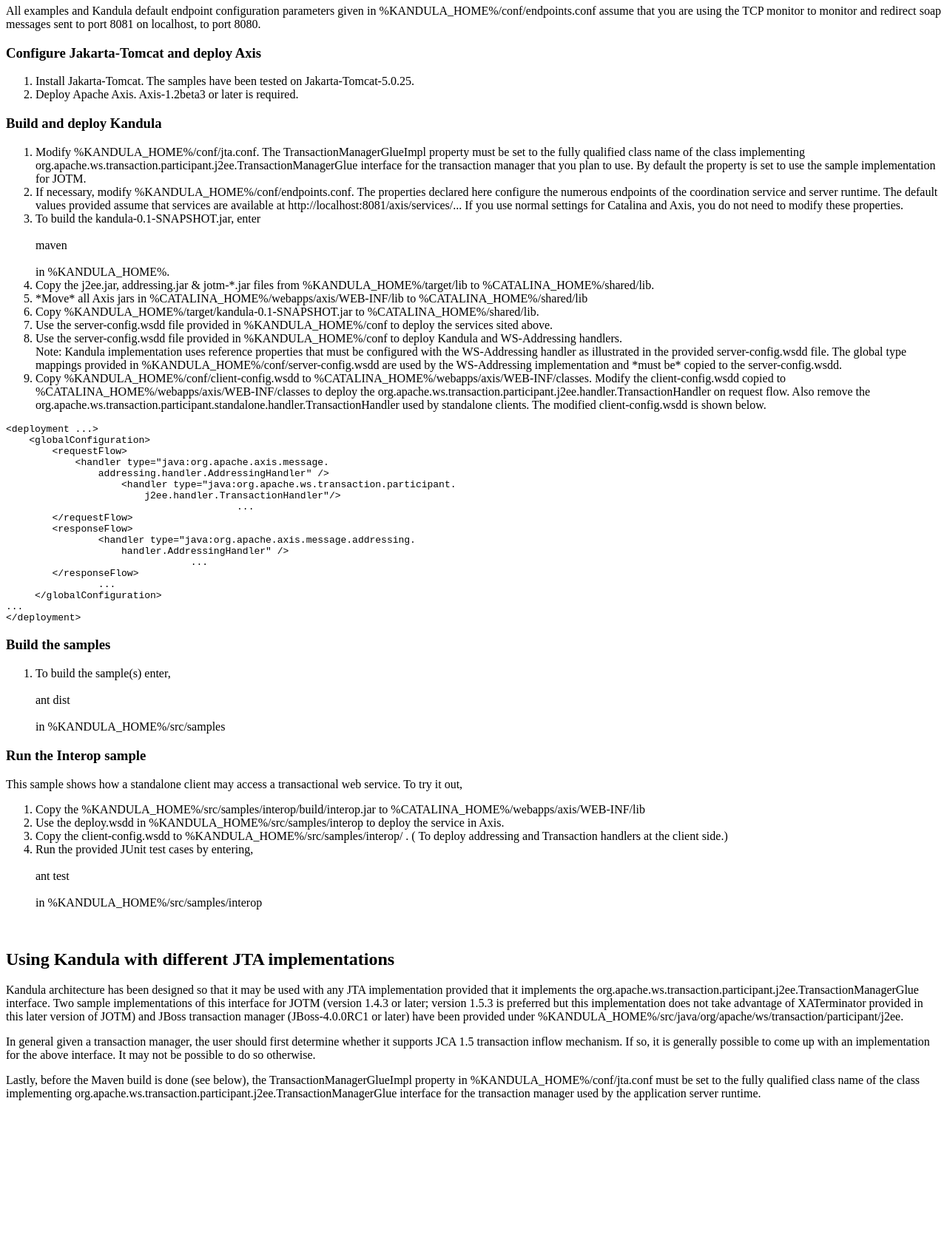
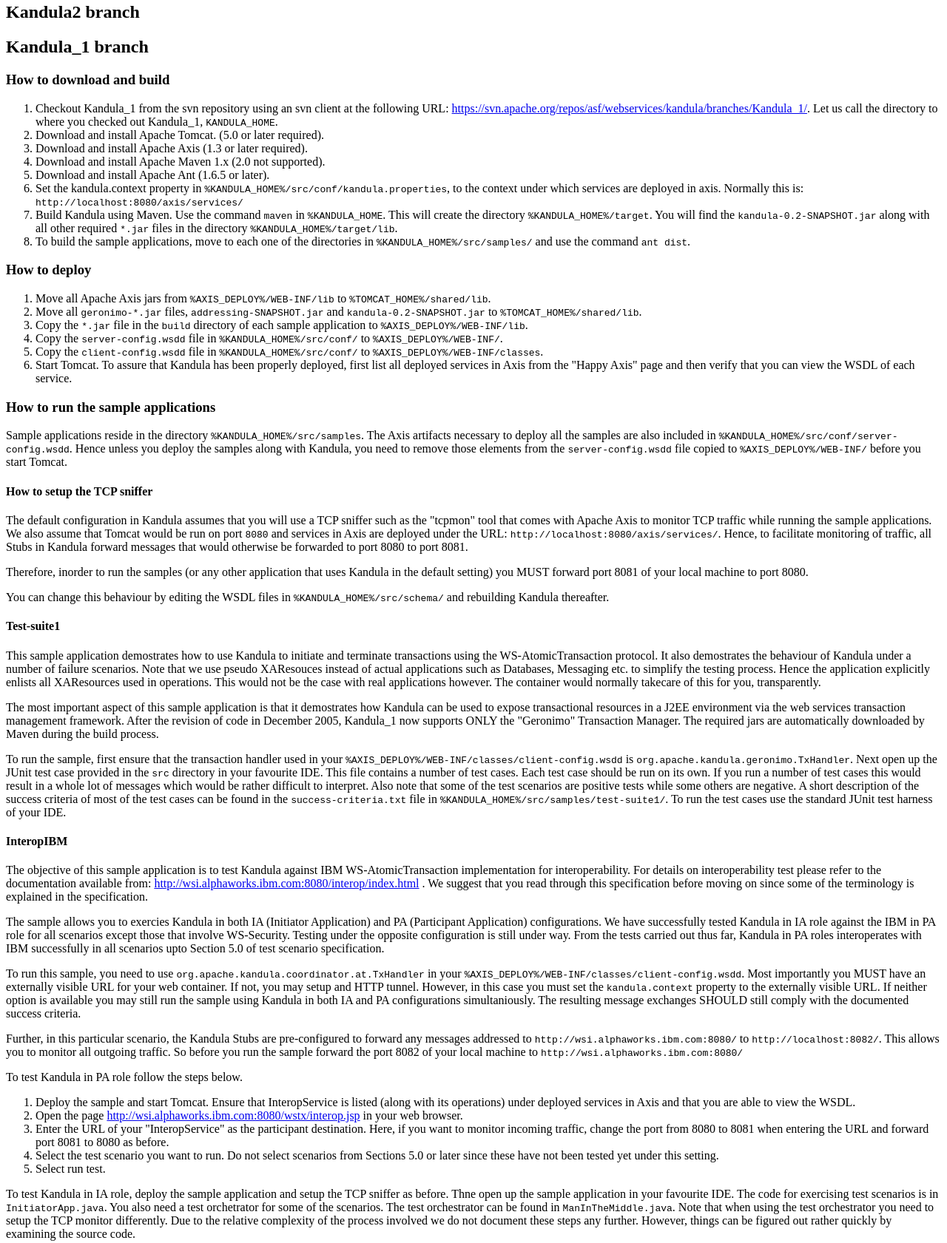
Before and after one commit to apache/kandula, a plain HTML site: page xdocs/user-guide.html in a window 1280 px wide. Shown: the part 251-1932 px from the top of the page at 74% size. Before the commit the page ends 1755 px from the top, so only its background shows below. Drawn offline with Linux system fonts and the light colour scheme.

Commit message:
updated to reflect the changes made to the code in Dec 05
git-svn-id: https://svn.apache.org/repos/asf/webservices/kandula/branches/Kandula_1@376498 13f79535-47bb-0310-9956-ffa450edef68

```diff
--- a/xdocs/user-guide.html
+++ b/xdocs/user-guide.html
@@ -6,139 +6,119 @@
 
 <H1>User Guide for Apache Kandula</H1>
 <H2>Purpose</H2>
-<P align="justify">This tutorial provides a brief overview of the Kandula project
-and how to try out the provided examples. For a detail illustration on the
-design, please refer to the provided architecture documentation. For an overview , please refer to the "About Apache Kandula"</P>
-<H2>Running the provided samples</H2>
-<H3>Setup the TCP Monitor</H3>
-<P align="justify" >All examples and Kandula default endpoint configuration
-parameters given in %KANDULA_HOME%/conf/endpoints.conf assume that you are using the
-TCP monitor to monitor and redirect soap messages sent to port 8081 on localhost, to port 8080.</P>
-<H3>Configure Jakarta-Tomcat and deploy Axis</H3>
-<OL type=1>
-  <LI >Install Jakarta-Tomcat.
-  The samples have been tested on Jakarta-Tomcat-5.0.25.
-  <LI  >Deploy Apache Axis.
-  Axis-1.2beta3 or later is required. </LI></OL>
-<H3>Build and deploy Kandula</H3>
-<OL  type=1>
-  <LI >
-    <div align="left">Modify %KANDULA_HOME%/conf/jta.conf. The TransactionManagerGlueImpl
-      property must be set to the fully qualified class name of the class
-      implementing org.apache.ws.transaction.participant.j2ee.TransactionManagerGlue
-      interface for the transaction manager that you plan to use. By default the
-      property is set to use the sample implementation for JOTM.
-    </div>
-  <LI >
-    <div align="left">If
-      necessary, modify %KANDULA_HOME%/conf/endpoints.conf. The properties declared here
-      configure the numerous endpoints of the coordination service and server
-      runtime. The default values provided assume that services are available at
-      http://localhost:8081/axis/services/...
-      If you use normal settings for Catalina and Axis, you do not need to modify
-      these properties.
-    </div>
-  <LI  style="mso-list: l1 level1 lfo9; tab-stops: list .5in">
-    <div align="left">To
-      build the kandula-0.1-SNAPSHOT.jar,
-      enter<BR clear=all>
-      <BR clear=all>
-      maven<BR clear=all>
-      <BR
-  clear=all>
-  in %KANDULA_HOME%.</div>
-  <LI>
-    <div align="left">Copy the j2ee.jar, addressing.jar &amp; jotm-*.jar files from %KANDULA_HOME%/target/lib to %CATALINA_HOME%/shared/lib. </div>
-  <LI >
-    <div align="left">*Move* all Axis jars in
-  %CATALINA_HOME%/webapps/axis/WEB-INF/lib to %CATALINA_HOME%/shared/lib
+<P>Describe how to deploy Apache Kandula and run the provided sample applications.</P>
+<H2>Introduction</H2>
+<p>Presently Apache Kandula has 2 branches. The svn trunk named "Kandula2" runs on Apache Axis2. Kandula_1 branch
+runs on "Axis 1.x" (henceforth referred to as Apache Axis). Both branches now support the nightly builds of respective Axis flavours.</p>
+<H2>Kandula2 branch</H2>
 
-  </div>
-  <LI  >
-    <div align="left">Copy %KANDULA_HOME%/target/kandula-0.1-SNAPSHOT.jar
-    to %CATALINA_HOME%/shared/lib.
+<H2>Kandula_1 branch</H2>
+<H3>How to download and build</H3>
+<ol>
+<LI>Checkout Kandula_1 from the svn repository using an svn client at the following URL:
+<a href="https://svn.apache.org/repos/asf/webservices/kandula/branches/Kandula_1/">https://svn.apache.org/repos/asf/webservices/kandula/branches/Kandula_1/</a>.
+Let us call the directory to where you checked out Kandula_1, <tt>KANDULA_HOME</tt>.</LI>
+<li>Download and install Apache Tomcat. (5.0 or later required).</li>
+<li>Download and install Apache Axis (1.3 or later required).</li>
+<li>Download and install Apache Maven 1.x (2.0 not supported).</li>
+<li>Download and install Apache Ant (1.6.5 or later).</li>
+<li>Set the kandula.context property in <tt>%KANDULA_HOME%/src/conf/kandula.properties</tt>, to the context under which
+services are deployed in axis. Normally this is: <tt>http://localhost:8080/axis/services/</tt></li>
+<li>Build Kandula using Maven. Use the command <tt>maven</tt> in <tt>%KANDULA_HOME</tt>. This will create the directory
+<tt>%KANDULA_HOME%/target</tt>. You will find the <tt>kandula-0.2-SNAPSHOT.jar</tt> along with all other required <tt>*.jar</tt>
+files in the directory <tt>%KANDULA_HOME%/target/lib</tt>.</li>
+<li>To build the sample applications, move to each one of the directories in <tt>%KANDULA_HOME%/src/samples/</tt>
+and use the command <tt>ant dist</tt>.</li>
+</ol>
 
-  </div>
-  <LI >
-    <div align="left">Use
-    the server-config.wsdd file provided in %KANDULA_HOME%/conf
-    to deploy the services sited above.
-    </div>
-  <LI>
-    <div align="left">Use
-    the server-config.wsdd file provided in %KANDULA_HOME%/conf
-    to deploy Kandula and WS-Addressing handlers. <BR>
-    Note: Kandula
-    implementation uses reference properties that must be configured with the
-    WS-Addressing handler as illustrated in the provided server-config.wsdd file. The global type mappings
-    provided in %KANDULA_HOME%/conf/server-config.wsdd are used by the WS-Addressing
-    implementation and *must be* copied to the server-config.wsdd.
-    </div>
-  <LI>
-    <div align="left">Copy %KANDULA_HOME%/conf/client-config.wsdd to %CATALINA_HOME%/webapps/axis/WEB-INF/classes. Modify the
-    client-config.wsdd copied to %CATALINA_HOME%/webapps/axis/WEB-INF/classes to deploy the
-   org.apache.ws.transaction.participant.j2ee.handler.TransactionHandler
-    on request flow. Also remove the org.apache.ws.transaction.participant.standalone.handler.TransactionHandler
-    used by standalone clients. The modified client-config.wsdd is shown below. </div>
-  </LI>
-</OL>
-<P><source><pre>
-&lt;deployment ...&gt;
-    &lt;globalConfiguration&gt;
-        &lt;requestFlow&gt;
-            &lt;handler type=&quot;java:org.apache.axis.message.
-                addressing.handler.AddressingHandler&quot; /&gt;
-        	    &lt;handler type=&quot;java:org.apache.ws.transaction.participant.
-        	        j2ee.handler.TransactionHandler&quot;/&gt;
-        				...
-        &lt;/requestFlow&gt;
-        &lt;responseFlow&gt;
-               	&lt;handler type=&quot;java:org.apache.axis.message.addressing.
-               	    handler.AddressingHandler&quot; /&gt;
-               			...
-        &lt;/responseFlow&gt;
-        	...
-     &lt;/globalConfiguration&gt;
-...
-&lt;/deployment&gt;
-</pre></source></P>
-<H3>Build the samples</H3>
-<OL style="MARGIN-TOP: 0in" type=1>
-  <LI >To
-  build the sample(s) enter,<BR clear=all><BR clear=all>ant dist<BR clear=all><BR
-  clear=all>in %KANDULA_HOME%/src/samples </LI></OL>
-<H3>Run the Interop sample</H3>
-<P >This sample shows how a standalone client may access a
-transactional web service. To try it out,</P>
-<OL style="MARGIN-TOP: 0in" type=1>
-  <LI  >Copy the %KANDULA_HOME%/src/samples/interop/build/interop.jar to
-  %CATALINA_HOME%/webapps/axis/WEB-INF/lib
-  <LI >Use
-  the deploy.wsdd
-  in %KANDULA_HOME%/src/samples/interop to deploy the service in
-  Axis.
-  <LI >Copy  the client-config.wsdd to %KANDULA_HOME%/src/samples/interop/ . ( To deploy addressing and Transaction handlers at the client side.)
-  <LI>Run
-  the provided JUnit test cases by entering,<BR
-  clear=all><BR clear=all>ant test<BR clear=all><BR
-  clear=all>in %KANDULA_HOME%/src/samples/interop</LI>
-</OL>
-<p>&nbsp;</p>
-<H2>Using Kandula with different JTA implementations</H2>
-<P align="left">Kandula architecture has been designed so that it may be used
-with any JTA implementation provided that it implements the org.apache.ws.transaction.participant.j2ee.TransactionManagerGlue
-interface. Two sample implementations of this interface for JOTM (version 1.4.3
-or later; version 1.5.3 is preferred but this implementation does not take
-advantage of XATerminator
-provided in this later version of JOTM) and JBoss
-transaction manager (JBoss-4.0.0RC1 or later) have been provided under %KANDULA_HOME%/src/java/org/apache/ws/transaction/participant/j2ee.</P>
-<P align="left" >In general given a transaction manager, the user should first
-determine whether it supports JCA 1.5 transaction inflow mechanism. If so, it is
-generally possible to come up with an implementation for the above interface. It
-may not be possible to do so otherwise.</P>
-<P align="left" >Lastly, before the Maven build is done (see below), the TransactionManagerGlueImpl
-property in %KANDULA_HOME%/conf/jta.conf must be set to the fully qualified
-class name of the class implementing org.apache.ws.transaction.participant.j2ee.TransactionManagerGlue
-interface for the transaction manager used by the application server
-runtime.</P>
+<h3>How to deploy</h3>
+<ol>
+<li>Move all Apache Axis jars from <tt>%AXIS_DEPLOY%/WEB-INF/lib</tt> to <tt>%TOMCAT_HOME%/shared/lib</tt>.</li>
+<li>Move all <tt>geronimo-*.jar</tt> files, <tt>addressing-SNAPSHOT.jar</tt> and <tt>kandula-0.2-SNAPSHOT.jar</tt> to <tt>%TOMCAT_HOME%/shared/lib</tt>.</li>
+<li>Copy the <tt>*.jar</tt> file in the <tt>build</tt> directory of each sample application to <tt>%AXIS_DEPLOY%/WEB-INF/lib</tt>.</li>
+<li>Copy the <tt>server-config.wsdd</tt> file in <tt>%KANDULA_HOME%/src/conf/</tt> to <tt>%AXIS_DEPLOY%/WEB-INF/</tt>.</li>
+<li>Copy the <tt>client-config.wsdd</tt> file in <tt>%KANDULA_HOME%/src/conf/</tt> to <tt>%AXIS_DEPLOY%/WEB-INF/classes</tt>.</li>
+<li>Start Tomcat. To assure that Kandula has been properly deployed, first list all deployed services
+in Axis from the "Happy Axis" page and then verify that you can view the WSDL of each service.</li>
+</ol>
+
+<h3>How to run the sample applications</h3>
+
+<p>Sample applications reside in the directory <tt>%KANDULA_HOME%/src/samples</tt>. The Axis artifacts necessary to deploy
+all the samples are also included in <tt>%KANDULA_HOME%/src/conf/server-config.wsdd</tt>. Hence unless you deploy the samples
+along with Kandula, you need to remove those elements from the <tt>server-config.wsdd</tt> file copied to <tt>%AXIS_DEPLOY%/WEB-INF/</tt> before you
+start Tomcat.</p>
+
+<h4>How to setup the TCP sniffer</h4>
+<p>The default configuration in Kandula assumes that you will use a TCP sniffer such as the "tcpmon" tool
+that comes with Apache Axis to monitor TCP traffic while running the sample applications. We also
+assume that Tomcat would be run on port <tt>8080</tt> and services in Axis are deployed under the URL:
+<tt>http://localhost:8080/axis/services/</tt>. Hence, to facilitate monitoring of traffic, all Stubs
+in Kandula forward messages that would otherwise be forwarded to port 8080 to port 8081.</p>
+<p>Therefore, inorder to run
+the samples (or any other application that uses Kandula in the default setting) you MUST forward port 8081
+of your local machine to port 8080.</p>
+<p>You can change this behaviour by editing the WSDL files in <tt>%KANDULA_HOME%/src/schema/</tt>
+and rebuilding Kandula thereafter.</p>
+
+<h4>Test-suite1</h4>
+<p>This sample application demostrates how to use Kandula to initiate and terminate transactions using the
+WS-AtomicTransaction protocol. It also demostrates the behaviour of Kandula under a number of failure scenarios.
+Note that we use pseudo XAResouces instead of actual applications such as Databases, Messaging etc. to simplify
+the testing process. Hence the application explicitly enlists all XAResources used in operations. This would
+not be the case with real applications however. The container would normally takecare of this for you,
+transparently.</p>
+
+<p>The most important aspect of this sample application is that it demostrates how Kandula
+can be used to expose transactional resources in a J2EE environment via the web services transaction management
+framework. After the revision of code in December 2005, Kandula_1 now supports ONLY the "Geronimo" Transaction Manager.
+The required jars are automatically downloaded by Maven during the build process.</p>
+
+<p>To run the sample, first ensure that the transaction handler used in your <tt>%AXIS_DEPLOY%/WEB-INF/classes/client-config.wsdd</tt>
+is <tt>org.apache.kandula.geronimo.TxHandler</tt>. Next open up the JUnit test case provided in the <tt>src</tt> directory
+in your favourite IDE. This file contains a number of test cases. Each test case should be run on its own. If you run
+a number of test cases this would result in a whole lot of messages which would be rather difficult to interpret.
+Also note that some of the test scenarios are positive tests while some others are negative. A short description of
+the success criteria of most of the test cases can be found in the <tt>success-criteria.txt</tt> file in <tt>%KANDULA_HOME%/src/samples/test-suite1/</tt>.
+To run the test cases use the standard JUnit test harness of your IDE.</p>
+
+<h4>InteropIBM</h4>
+
+<p>The objective of this sample application is to test Kandula against IBM WS-AtomicTransaction implementation for
+interoperability. For details on interoperability test please refer to the documentation available from: <a href="http://wsi.alphaworks.ibm.com:8080/interop/index.html">http://wsi.alphaworks.ibm.com:8080/interop/index.html</a>
+. We suggest that you read through this specification before moving on since some of the terminology is explained in the
+specification.</p>
+
+<p>The sample allows you to exercies Kandula in both IA (Initiator Application) and PA (Participant Application) configurations.
+We have successfully tested Kandula in IA role against the IBM in PA role for all scenarios except those that involve
+WS-Security. Testing under the opposite configuration is still under way. From the tests carried out thus far, Kandula in PA
+roles interoperates with IBM successfully in all scenarios upto Section 5.0 of test scenario specification.</p>
+
+<p>To run this sample, you need to use <tt>org.apache.kandula.coordinator.at.TxHandler</tt> in  your <tt>%AXIS_DEPLOY%/WEB-INF/classes/client-config.wsdd</tt>.
+Most importantly you MUST have an externally visible URL for your web container. If not, you may setup and HTTP tunnel. However,
+in this case you must set the <tt>kandula.context</tt> property to the externally visible URL. If neither option is
+available you may still run the sample using Kandula in both IA and PA configurations simultaniously. The resulting
+message exchanges SHOULD still comply with the documented success criteria.</p>
+
+<p>Further, in this particular scenario, the Kandula Stubs are pre-configured to forward any messages addressed to
+<tt>http://wsi.alphaworks.ibm.com:8080/</tt> to <tt>http://localhost:8082/</tt>. This allows you to monitor all outgoing
+traffic. So before you run the sample forward the port 8082 of your local machine to <tt>http://wsi.alphaworks.ibm.com:8080/</tt></p>
+
+<p>To test Kandula in PA role follow the steps below.</p>
+<ol>
+<li>Deploy the sample and start Tomcat. Ensure that InteropService is listed (along with its operations) under deployed
+services in Axis and that you are able to view the WSDL.</li>
+<li>Open the page <a href="http://wsi.alphaworks.ibm.com:8080/wstx/interop.jsp">http://wsi.alphaworks.ibm.com:8080/wstx/interop.jsp</a> in your web browser.</li>
+<li>Enter the URL of your "InteropService" as the participant destination. Here, if you want to monitor incoming traffic,
+change the port from 8080 to 8081 when entering the URL and forward port 8081 to 8080 as before.</li>
+<li>Select the test scenario you want to run. Do not select scenarios from Sections 5.0 or later since these have not
+been tested yet under this setting.</li>
+<li>Select run test.</li>
+</ol>
+
+<p>To test Kandula in IA role, deploy the sample application and setup the TCP sniffer as before.
+Thne open up the sample application in your favourite IDE. The code for exercising test scenarios is in <tt>InitiatorApp.java</tt>. You also need a test orchetrator
+for some of the scenarios. The test orchestrator can be found in <tt>ManInTheMiddle.java</tt>. Note that when using the test orchestrator you need to setup the TCP monitor differently.
+Due to the relative complexity of the process involved we do not document these steps any further. However, things can be
+figured out rather quickly by examining the source code.</p>
 </BODY></HTML>
```
